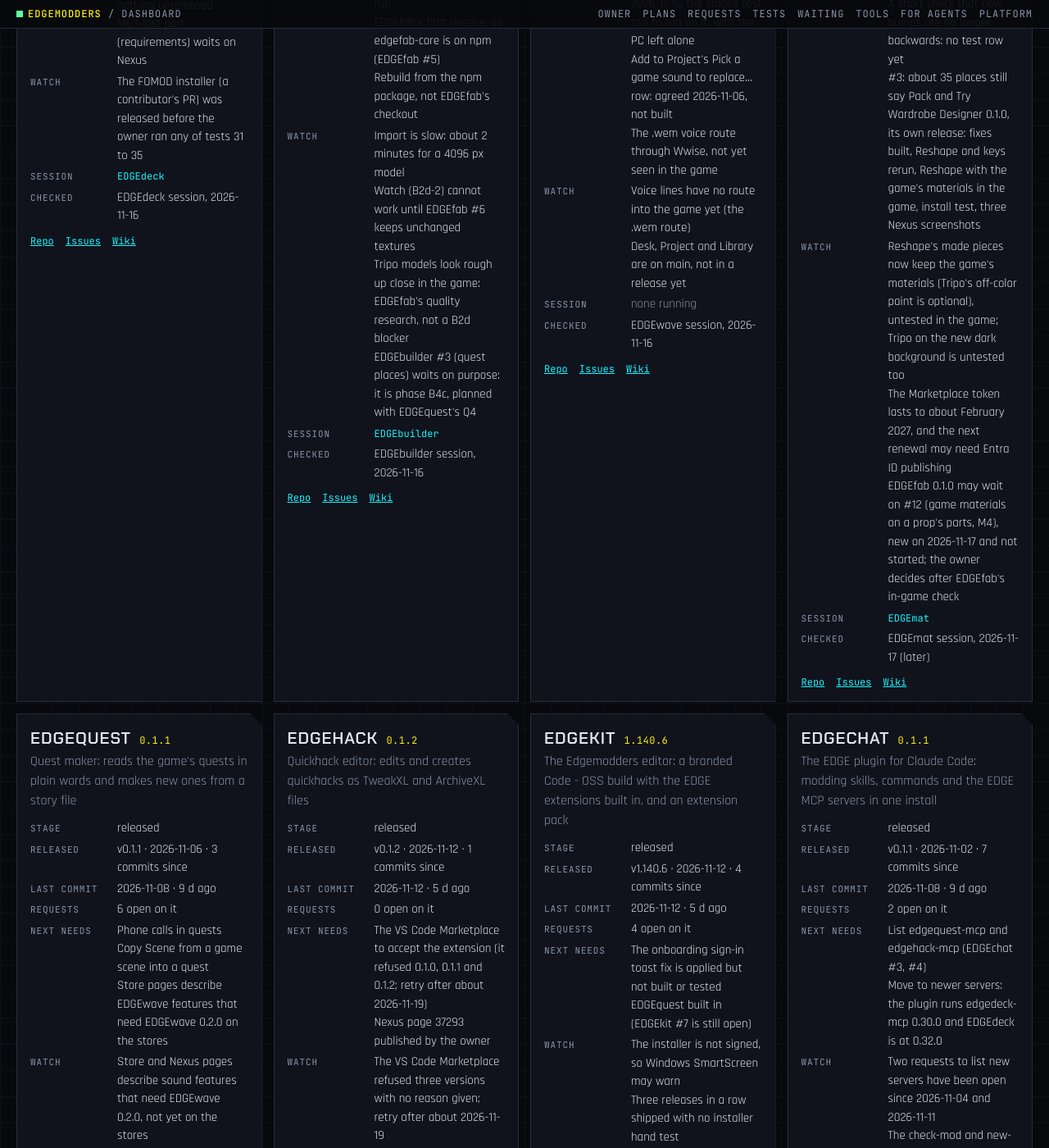
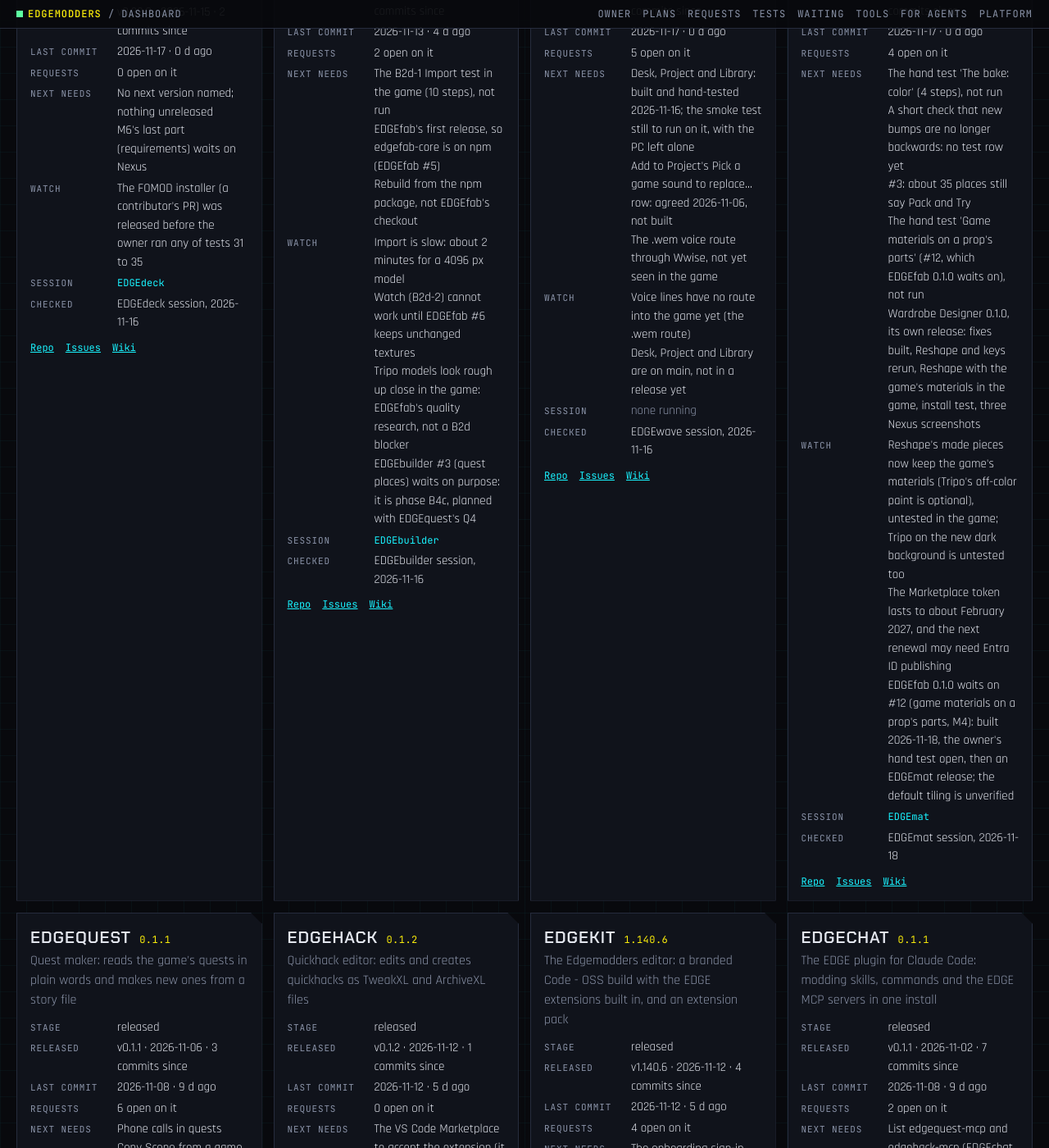
Before and after one commit to Edgemodders/EDGEweb, a Jekyll site: the page docs/dashboard.html, which Jekyll copies as it is, in a window 1280 px wide and 1400 px high, scrolled down 17543 px. Shown: the whole window at 82% size. Built offline with Jekyll 4.4.1, drawn with Linux system fonts in a browser that asks for light colours; some of the changed text lies outside the part shown.

Commit message:
Dashboard: EDGEmat #12 built (game materials on a prop's parts); its hand test added
Co-Authored-By: Claude Opus 5.5 <noreply@anthropic.com>

```diff
--- a/docs/assets/dashboard/status.js
+++ b/docs/assets/dashboard/status.js
@@ -1576,6 +1576,7 @@ window.EDGE_STATUS = {
      "The hand test 'The bake: color' (4 steps), not run",
      "A short check that new bumps are no longer backwards: no test row yet",
      "#3: about 35 places still say Pack and Try",
+     "The hand test 'Game materials on a prop's parts' (#12, which EDGEfab 0.1.0 waits on), not run",
      "Wardrobe Designer 0.1.0, its own release: fixes built, Reshape and keys rerun, Reshape with the game's materials in the game, install test, three Nexus screenshots"
     ]
    },
@@ -1600,6 +1601,13 @@ window.EDGE_STATUS = {
      "status": "not run",
      "ranBy": null,
      "note": "Built 2026-11-17: a made piece keeps the game's materials (band and buckle kept); Claude's fitted picture looks right"
+    },
+    {
+     "name": "Game materials on a prop's parts (#12)",
+     "steps": 11,
+     "status": "not run",
+     "ranBy": null,
+     "note": "Built 2026-11-18; smoke and the parts check pass. EDGEfab 0.1.0 waits on it"
     },
     {
      "name": "Wardrobe Designer: install from the release zip",
@@ -1622,6 +1630,7 @@ window.EDGE_STATUS = {
     "Finish steps 9 to 12 of Wardrobe Designer's Reshape and keys; answer its session about the screen resolution and the picture click",
     "Run 'The bake: color'",
     "Run 'Reshape with the game's materials' in the game (the archive is packed; Restore Wardrobe Designer's hat first)",
+    "Run 'Game materials on a prop's parts' (F5, then in the game): EDGEfab 0.1.0 waits on it",
     "Install 0.3.2 from the Marketplace in a normal VS Code",
     "Narrow the Azure DevOps token and plan the move to Entra ID publishing before it expires (about February 2027)",
     "Three screenshots for Wardrobe Designer's Nexus page"
@@ -1629,9 +1638,9 @@ window.EDGE_STATUS = {
    "risks": [
     "Reshape's made pieces now keep the game's materials (Tripo's off-color paint is optional), untested in the game; Tripo on the new dark background is untested too",
     "The Marketplace token lasts to about February 2027, and the next renewal may need Entra ID publishing",
-    "EDGEfab 0.1.0 may wait on #12 (game materials on a prop's parts, M4), new on 2026-11-17 and not started; the owner decides after EDGEfab's in-game check"
-   ],
-   "checkedBy": "EDGEmat session, 2026-11-17 (later)"
+    "EDGEfab 0.1.0 waits on #12 (game materials on a prop's parts, M4): built 2026-11-18, the owner's hand test open, then an EDGEmat release; the default tiling is unverified"
+   ],
+   "checkedBy": "EDGEmat session, 2026-11-18"
   },
   {
    "name": "EDGEquest",
--- a/docs/dashboard.html
+++ b/docs/dashboard.html
@@ -203,7 +203,7 @@ pre.how { background: #05060a; border: 1px solid var(--line); padding: 12px 14px
 </div>
 <div id="tip" role="tooltip"></div>
 
-<script src="assets/dashboard/status.js?v=42"></script>
+<script src="assets/dashboard/status.js?v=43"></script>
 <script>
 (function () {
   var S = window.EDGE_STATUS;
```
